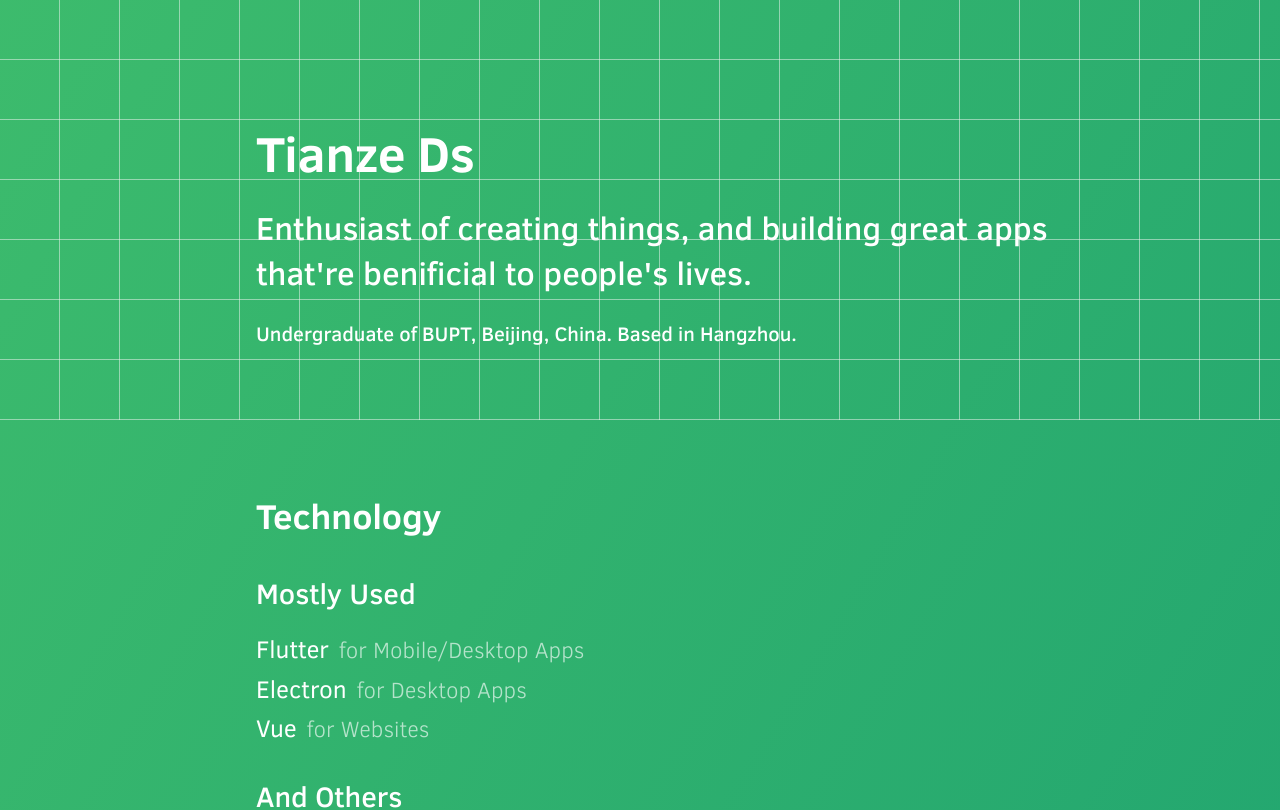
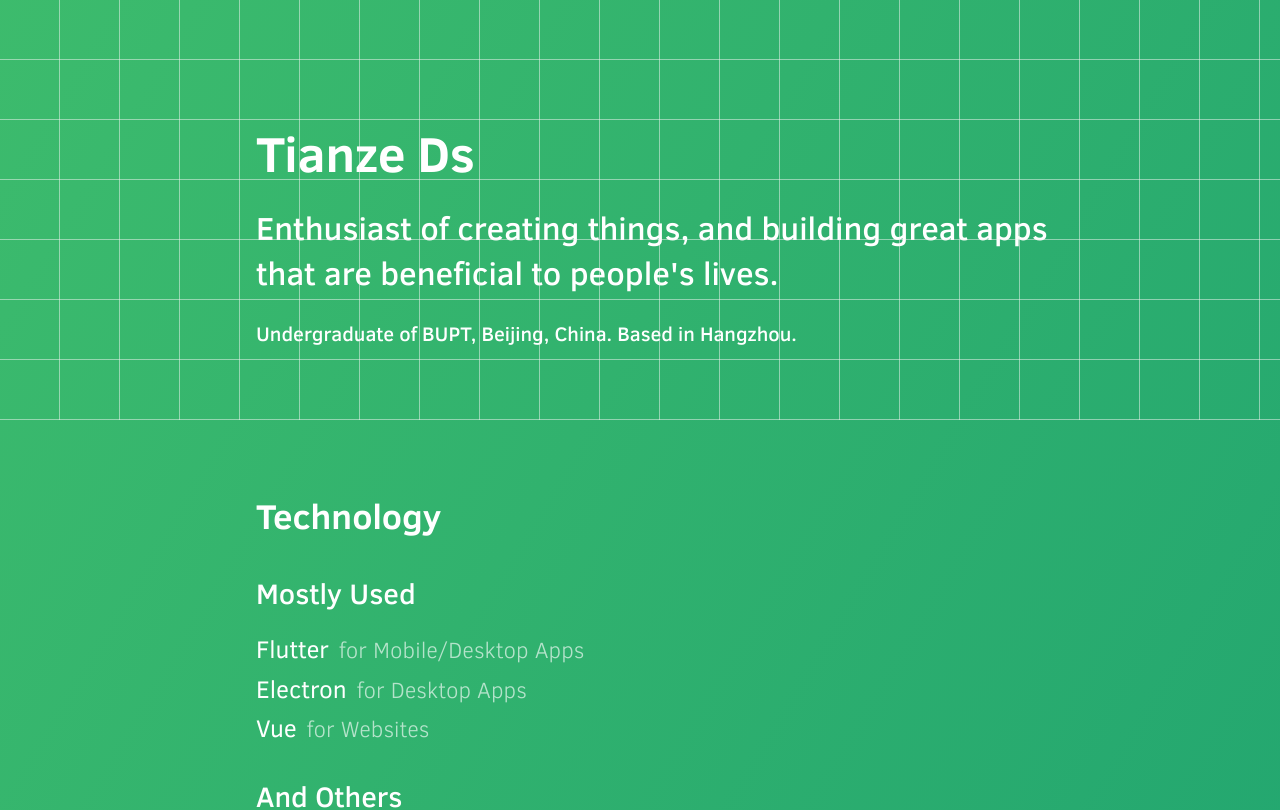
Before and after one commit to scris/tianzeds, a Vue app: page / in a window 1280 px wide. Shown: the top 810 px of the page. Built offline with nearby package versions, Linux system fonts and the light colour scheme.

Commit message:
fix typo

```diff
--- a/src/App.vue
+++ b/src/App.vue
@@ -7,7 +7,7 @@
           Tianze Ds
         </div>
         <div class="line title-desc title-below">
-          Enthusiast of creating things, and building great apps that're benificial to
+          Enthusiast of creating things, and building great apps that are beneficial to
           people's lives.
         </div>
         <div class="line education title-below">
```
